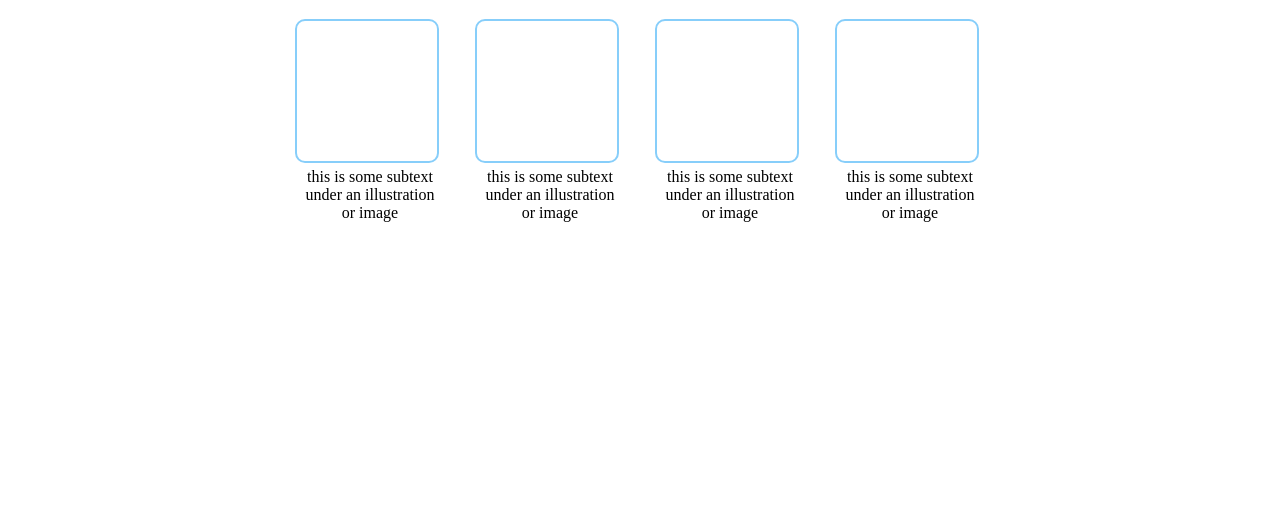
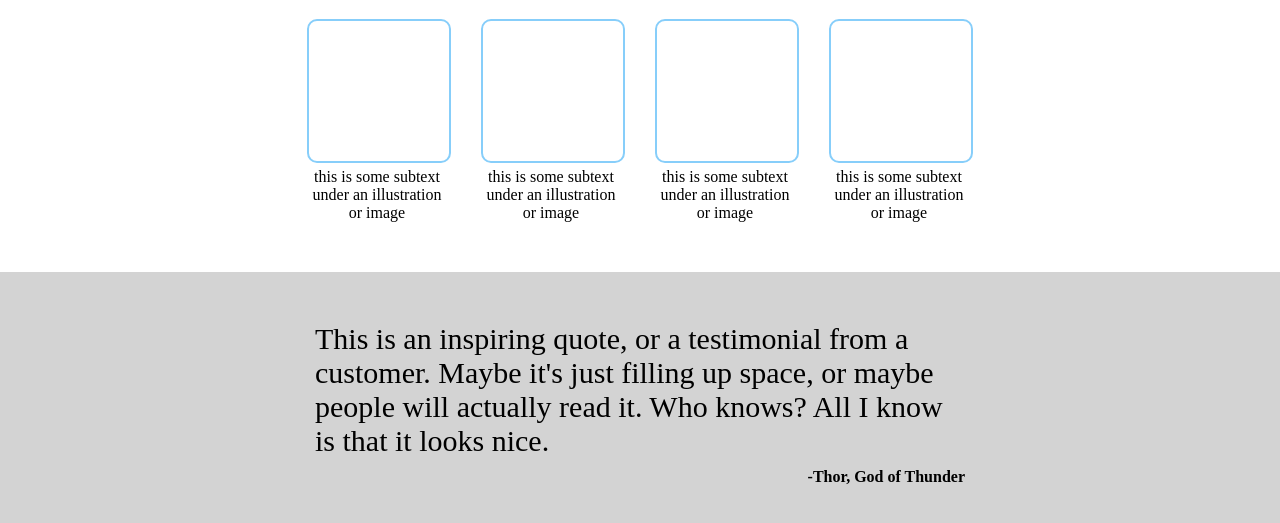
Before and after one commit to vasstefanou-DASC/odin-css-assignment, a plain HTML site: page index.html in a window 1280 px wide. Shown: the part 303-826 px from the top of the page. Before the commit the page ends 800 px from the top, so only its background shows below. Drawn offline with Linux system fonts and the light colour scheme.

Commit message:
Add prototype quote HTML and CSS

```diff
--- a/index.html
+++ b/index.html
@@ -57,5 +57,15 @@
             </div>
         </div>
     </div>
+    <div class="quote">
+        <div class="quotebox">
+            <div class="main-quote">
+            This is an inspiring quote, or a testimonial from a customer.
+            Maybe it's just filling up space, or maybe people will actually
+            read it. Who knows? All I know is that it looks nice.
+            </div>
+            <div class="quoter">-Thor, God of Thunder</div>
+        </div>
+    </div>
 </body>
 </html>
--- a/styles.css
+++ b/styles.css
@@ -57,10 +57,33 @@ button {
 .subtext {
     width:140px;
     text-align: center;
-    padding:5px;
+    padding-top:5px;
 }
 .content {
     display: flex;
     justify-content: center;
     gap: 30px;
+    padding-bottom: 50px;
 }
+.quote {
+    background-color: lightgray;
+    display: flex;
+    justify-content: center;
+    align-items: center;
+}
+.quotebox {
+    width: 650px;
+    background-color: lightgray;
+    padding: 50px 0px;
+    display: flex;
+    flex-direction: column;
+    gap: 10px;
+
+}
+.main-quote {
+    font-size: 30px;
+}
+.quoter {
+    font-weight:800;
+    align-self: flex-end;
+}
```
